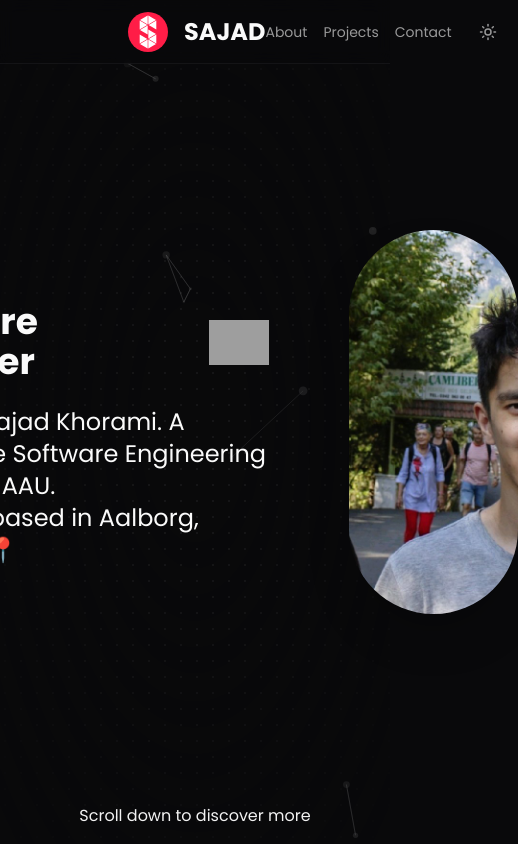
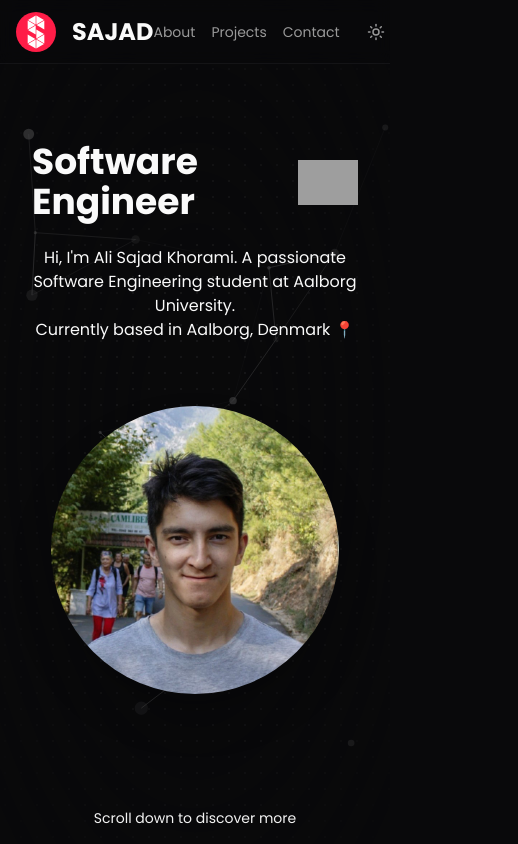
Before and after one commit to sabotack/sajad, a React (Vite) app: page / in a window 390 px wide. Shown: the top 844 px of the page, 518 px wide, since content can reach past the window. Built offline with nearby package versions, Linux system fonts and the light colour scheme; grey boxes are pictures that could not be loaded.

Commit message:
increase particles and some mobile optimization

```diff
--- a/src/constants/parallaxParticles.ts
+++ b/src/constants/parallaxParticles.ts
@@ -7,7 +7,7 @@ export const parallaxParticles = {
     },
     particles: {
         number: {
-            value: 75,
+            value: 100,
             density: {
                 enable: true,
             },
--- a/src/containers/Header.tsx
+++ b/src/containers/Header.tsx
@@ -3,7 +3,7 @@ import { Navbar } from '@/components';
 
 const Header = () => {
     return (
-        <header className="fixed w-full h-16 px-32 py-3 bg-background/95 backdrop-blur supports-[backdrop-filter]:bg-background/60 flex items-center justify-between border-border/40 border-b z-20">
+        <header className="fixed w-full h-16 px-4 lg:px-32 py-3 bg-background/95 backdrop-blur supports-[backdrop-filter]:bg-background/60 flex items-center justify-between border-border/40 border-b z-20">
             <div className="flex items-center">
                 <div
                     className="w-10 h-10 mr-4 bg-no-repeat bg-cover"
--- a/src/containers/Hero.tsx
+++ b/src/containers/Hero.tsx
@@ -10,9 +10,9 @@ const Hero = () => {
             <div className="h-screen w-full bg-background dark:bg-dot-white/[0.4] bg-dot-black relative flex items-center justify-center">
                 <div className="absolute pointer-events-none inset-0 flex items-center justify-center bg-background [mask-image:radial-gradient(ellipse_at_center,transparent_20%,black)]" />
                 <div className="supports-[backdrop-filter]:bg-background/70 h-full w-full flex items-center justify-center z-10">
-                    <div className="max-w-6xl flex items-center justify-center gap-x-20">
-                        <div>
-                            <h1 className="text-4xl sm:text-6xl font-bold py-6 flex items-center">
+                    <div className="px-8 flex items-center justify-center gap-x-20 flex-col xl:flex-row">
+                        <div className="max-w-2xl">
+                            <h1 className="text-4xl md:text-6xl font-bold py-6 flex items-center justify-center xl:justify-normal">
                                 Software Engineer
                                 <img
                                     src="https://raw.githubusercontent.com/Tarikul-Islam-Anik/Animated-Fluent-Emojis/master/Emojis/Travel%20and%20places/Fire.png"
@@ -22,19 +22,19 @@ const Hero = () => {
                                     className="ml-4"
                                 />
                             </h1>
-                            <p className="text-2xl sm:text-lg">
+                            <p className="pb-8 md:text-lg text-center xl:text-left">
                                 Hi, I'm Ali Sajad Khorami. A passionate Software
-                                Engineering student at AAU.
+                                Engineering student at Aalborg University.
                                 <br />
                                 Currently based in Aalborg, Denmark 📍
                             </p>
                         </div>
                         <div
-                            className="w-96 h-96 bg-no-repeat bg-cover rounded-full shadow-2xl align-middle"
+                            className="my-8 w-72 h-72 sm:w-96 sm:h-96 bg-no-repeat bg-cover rounded-full shadow-2xl align-middle"
                             style={{ backgroundImage: `url("${profile}")` }}
                         />
                     </div>
-                    <div className="absolute bottom-4 animate-pulse">
+                    <div className="absolute bottom-4 animate-pulse text-sm md:text-base">
                         Scroll down to discover more
                     </div>
                 </div>
```
